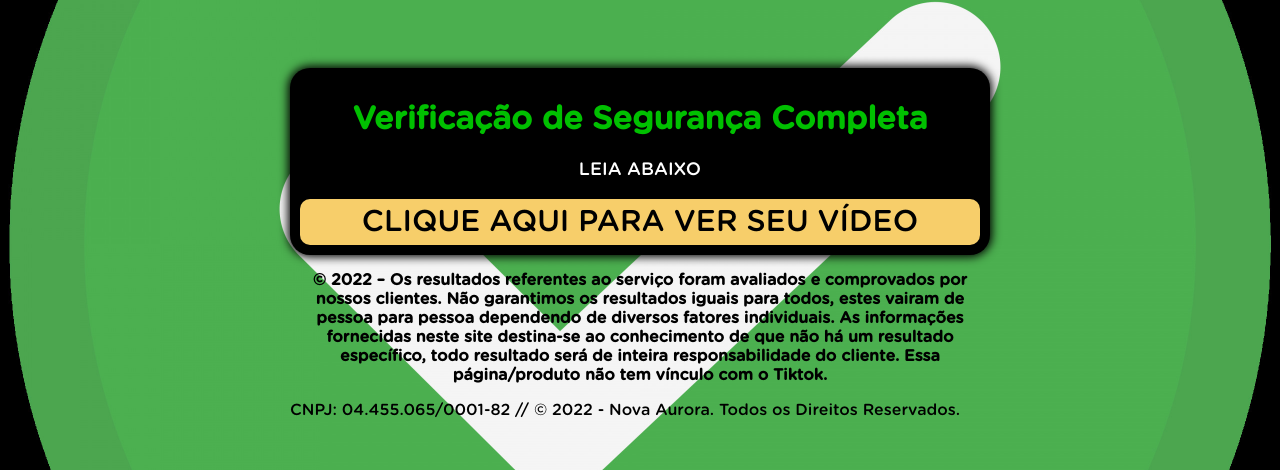
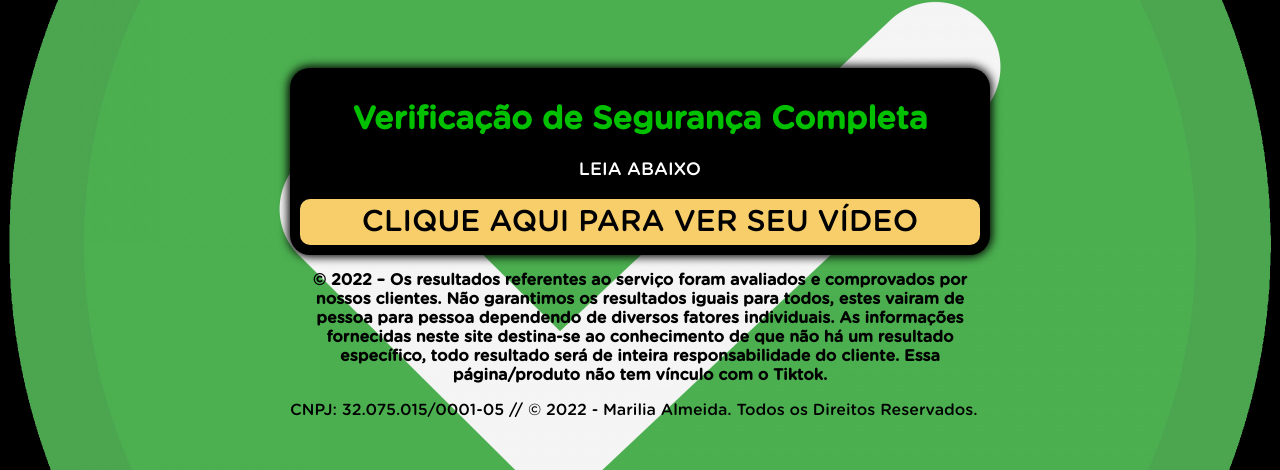
Before and after one commit to ArthurDuce/marilialameida.online, a plain HTML site: page ps/index.html in a window 1280 px wide. Shown: the part 156-626 px from the top of the page. Drawn offline with Linux system fonts and the light colour scheme; a script that the page names is missing.

Commit message:
Update index.html

```diff
--- a/ps/index.html
+++ b/ps/index.html
@@ -30,7 +30,7 @@
 
     </div>
 
-CNPJ: 04.455.065/0001-82 // © 2022 - Nova Aurora. Todos os Direitos Reservados.
+CNPJ: 32.075.015/0001-05 // © 2022 - Marilia Almeida. Todos os Direitos Reservados.
 
   </div>
   <script type="text/javascript" src="script.js"></script>
```
